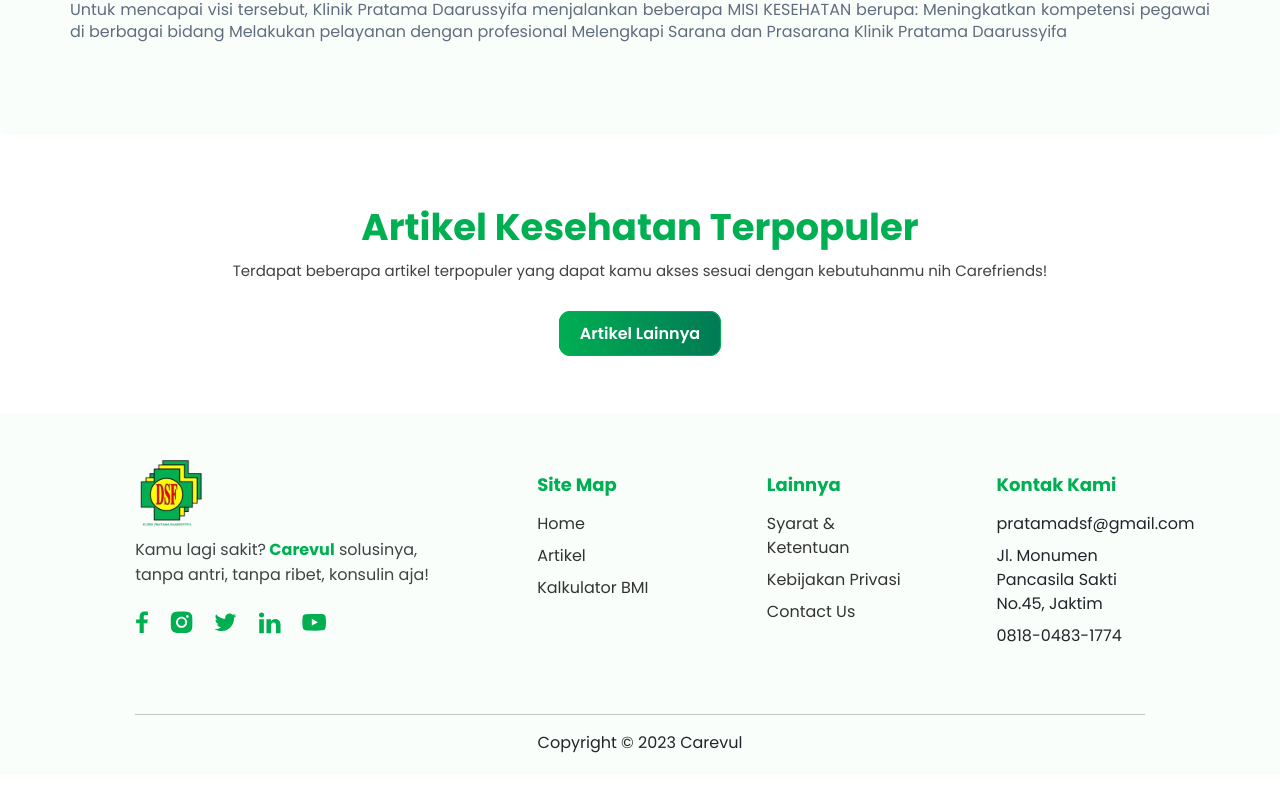
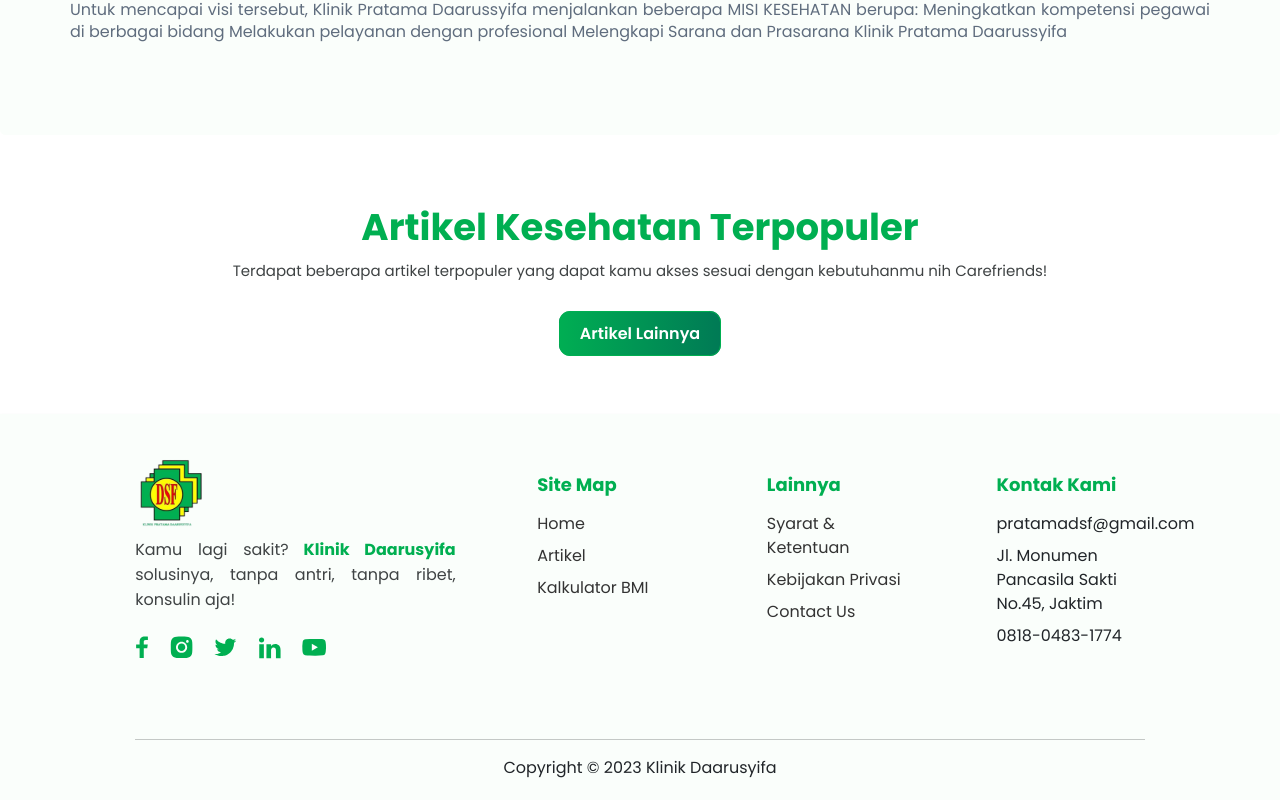
Before and after one commit to alfitosans/klinik-daarusyifa, a React (Vite) app: page / in a window 1280 px wide. Shown: the part 1465-2265 px from the top of the page. Before the commit the page ends 2240 px from the top, so only its background shows below. Built offline with nearby package versions, Linux system fonts and the light colour scheme; no server answers.

Commit message:
update mockapi link

```diff
--- a/src/components/Footer.jsx
+++ b/src/components/Footer.jsx
@@ -18,11 +18,12 @@
               <div className="text-gray  mb-4">
                 <p>
                   Kamu lagi sakit?
-                  <span className="text-carevul fw-bolder"> Carevul</span>{" "}
+                  <span className="text-carevul fw-bolder">
+                    {" "}
+                    Klinik Daarusyifa
+                  </span>{" "}
                   {/* <span className="text-carevul fw-bolder"> Carevul </span> */}
-                  solusinya,
-                  <br />
-                  tanpa antri, tanpa ribet, konsulin aja!
+                  solusinya, tanpa antri, tanpa ribet, konsulin aja!
                 </p>
               </div>
 
@@ -84,7 +85,7 @@
           <hr />
           <div className="d-flex justify-content-center align-items-center ">
             <div className="d-flex justify-content-center align-items-center ">
-              Copyright © 2023 Carevul
+              Copyright © 2023 Klinik Daarusyifa
             </div>
           </div>
         </div>
--- a/src/pages/LoginDoctor.jsx
+++ b/src/pages/LoginDoctor.jsx
@@ -13,7 +13,7 @@
     e.preventDefault();
 
     let res = await axios.get(
-      "https://6487fbcf0e2469c038fcbc44.mockapi.io/doctor"
+      "https://64de412c825d19d9bfb25d14.mockapi.io/doctor"
     );
     let data = await res.data;
 
@@ -58,7 +58,7 @@
                 data-aos-duration="1000"
               >
                 <h1>Hallo, Dokter</h1>
-                <p>Login dulu yuk sebelum kamu mengakses Carevul</p>
+                <p>Login dulu yuk sebelum kamu mengakses Klinik Daarusyifa</p>
               </div>
               <div className="login-form">
                 <form
--- a/src/pages/Register.jsx
+++ b/src/pages/Register.jsx
@@ -1,6 +1,6 @@
 import React, { useState } from "react";
 import "./../styles/loginregis.css";
-import regisLogo from "./../assets/register.svg";
+import regisLogo from "./../assets/login.svg";
 import { Link, useNavigate } from "react-router-dom";
 import axios from "axios";
 import Swal from "sweetalert2";
@@ -74,7 +74,9 @@
             <div className="col-7">
               <div className="header">
                 <h1>Daftar dulu yuk</h1>
-                <p>Gratis konsultasi di Carevul dimanapun dan kapanpun</p>
+                <p>
+                  Gratis konsultasi di Klinik Daarusyifa dimanapun dan kapanpun
+                </p>
               </div>
               <div className="login-form">
                 <form id="form-register" onSubmit={handleRegister}>
--- a/src/pages/RegisterDoctor.jsx
+++ b/src/pages/RegisterDoctor.jsx
@@ -1,6 +1,6 @@
 import React, { useState } from "react";
 import "./../styles/loginregis.css";
-import regisLogo from "./../assets/register.svg";
+import regisLogo from "./../assets/login.svg";
 import { Link, useNavigate } from "react-router-dom";
 import axios from "axios";
 import Swal from "sweetalert2";
@@ -15,7 +15,9 @@
 
   const handleRegister = async (e) => {
     e.preventDefault();
-    let res = await axios.get("https://6487fbcf0e2469c038fcbc44.mockapi.io/doctor");
+    let res = await axios.get(
+      "https://6487fbcf0e2469c038fcbc44.mockapi.io/doctor"
+    );
     let data = await res.data;
 
     const ambilData = () => {
@@ -61,7 +63,11 @@
   return (
     <div>
       <section className="login d-flex">
-        <div className="login-left h-100"  data-aos="fade-right" data-aos-duration="1000">
+        <div
+          className="login-left h-100"
+          data-aos="fade-right"
+          data-aos-duration="1000"
+        >
           <div className="row justify-content-center align-items-center h-100">
             <div className="col-7">
               <div className="header">
@@ -119,16 +125,8 @@
                   >
                     <option defaultValue={""}>Pilih Kategori</option>
                     <option value="umum">Dokter Umum</option>
-                    <option value="anak">Dokter Anak</option>
-                    <option value="kulit_kelamin">Dokter Kulit & Kelamin</option>
                     <option value="gigi">Dokter Gigi</option>
                     <option value="kandungan">Dokter Kandungan</option>
-                    <option value="tht">Dokter THT</option>
-                    <option value="psikiater">Dokter Psikiater</option>
-                    <option value="saraf">Dokter Saraf</option>
-                    <option value="penyakit_dalam">Dokter Penyakit Dalam</option>
-                    <option value="mata">Dokter Mata</option>
-                    <option value="tulang">Dokter Tulang</option>
                   </select>
 
                   <label htmlFor="instansi" className="form-label mrgn-1">
```
